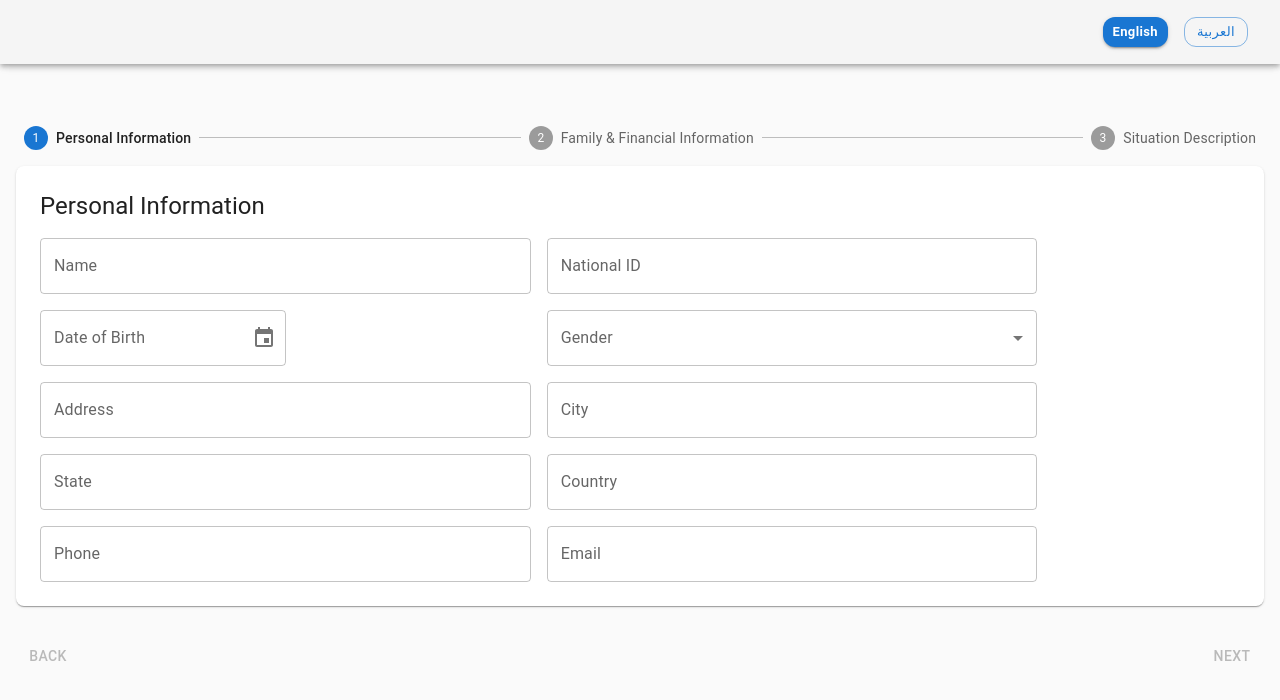
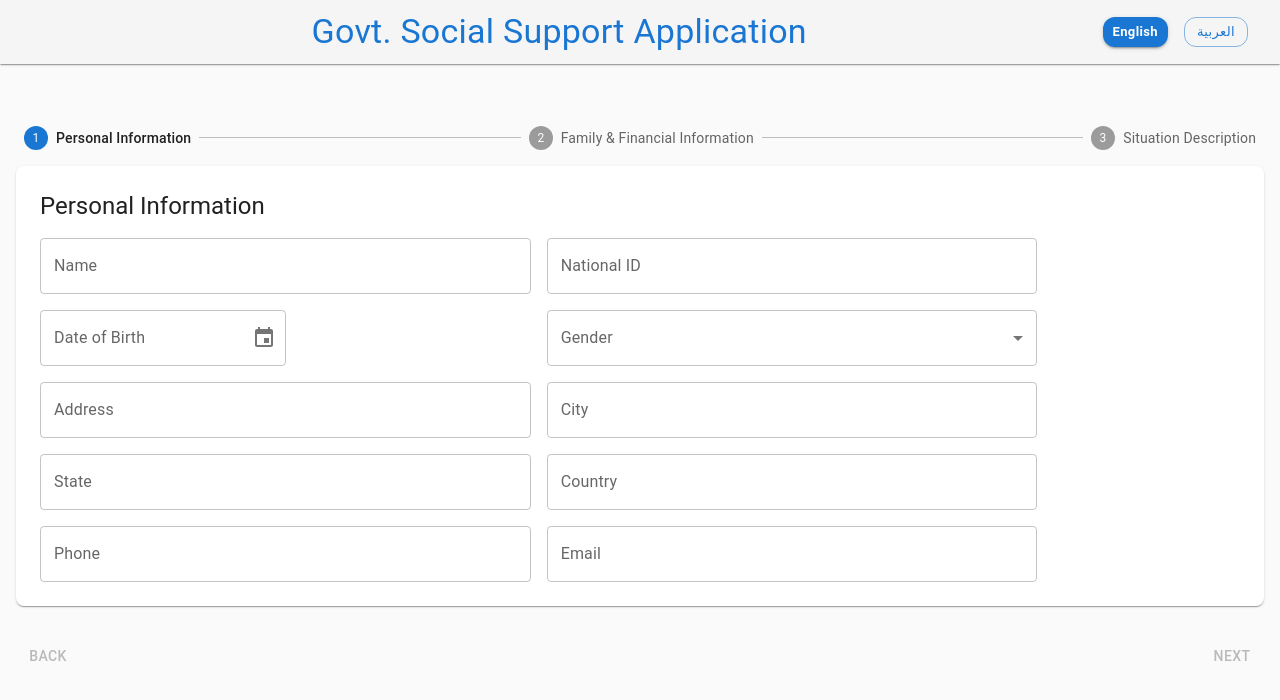
Before and after one commit to arvindtheace/social-support-portal, a React (Vite) app: page / in a window 1280 px wide. Shown: the top 700 px of the page. Built offline with nearby package versions, Linux system fonts and the light colour scheme.

Commit message:
finishing touches

```diff
--- a/package.json
+++ b/package.json
@@ -5,6 +5,7 @@
   "type": "module",
   "scripts": {
     "dev": "vite",
+    "start": "concurrently \"npm run dev\" \"node server.js\"",
     "build": "vite build",
     "lint": "eslint .",
     "preview": "vite preview"
@@ -36,6 +37,7 @@
     "@types/react": "^19.1.16",
     "@types/react-dom": "^19.1.9",
     "@vitejs/plugin-react": "^5.0.4",
+    "concurrently": "^9.2.1",
     "eslint": "^9.36.0",
     "eslint-plugin-react-hooks": "^5.2.0",
     "eslint-plugin-react-refresh": "^0.4.22",
--- a/src/components/FormContainer.jsx
+++ b/src/components/FormContainer.jsx
@@ -116,7 +116,7 @@ const FormContainer = ({ theme }) => {
             {activeStep === steps.length ? (
                 <React.Fragment>
                     <Typography sx={{ mt: 2, mb: 1 }}>
-                        All steps completed - you&apos;re finished
+                        {t('All steps completed - you are finished')}
                     </Typography>
                     <Box sx={{ display: 'flex', flexDirection: 'row', pt: 2 }}>
                         <Box sx={{ flex: '1 1 auto' }} />
--- a/src/components/TopBar.jsx
+++ b/src/components/TopBar.jsx
@@ -1,22 +1,50 @@
-import AppBar from '@mui/material/AppBar';
-import Toolbar from '@mui/material/Toolbar';
-import Button from '@mui/material/Button';
+import AppBar from "@mui/material/AppBar";
+import Toolbar from "@mui/material/Toolbar";
+import Typography from "@mui/material/Typography";
+import Button from "@mui/material/Button";
+import Box from "@mui/material/Box";
+import { useTranslation } from "react-i18next";
 
 const TopBar = ({ i18n, lngs }) => {
+    const { t } = useTranslation();
     return (
-        <AppBar position="fixed" color="default">
-            <Toolbar sx={{ display: 'flex', justifyContent: 'flex-end' }}>
+        <AppBar position="fixed" color="default" elevation={1}>
+            <Toolbar
+                sx={{
+                    display: "flex",
+                    justifyContent: "space-between",
+                    alignItems: "center",
+                }}
+            >
+                {/* App Title */}
+                <Typography
+                    sx={{
+                        fontWeight: 600,
+                        flexGrow: 1,
+                        textAlign: "center",
+                        color: "primary.main",
+                        typography: { xs: "h6", sm: "h5", md: "h4" }
+                    }}
+                >
+                    {t('Govt. Social Support Application')}
+                </Typography>
+
+                {/* Language Buttons */}
+                <Box sx={{ display: "flex", alignItems: "center" }}>
                     {Object.keys(lngs).map((lng) => (
                         <Button
                             key={lng}
-                        variant={i18n.resolvedLanguage === lng ? 'contained' : 'outlined'}
+                            variant={
+                                i18n.resolvedLanguage === lng ? "contained" : "outlined"
+                            }
                             color="primary"
                             size="small"
                             sx={{
                                 mx: 1,
-                            textTransform: 'none',
+                                textTransform: "none",
                                 borderRadius: 3,
-                            fontWeight: i18n.resolvedLanguage === lng ? 'bold' : 'normal',
+                                fontWeight:
+                                    i18n.resolvedLanguage === lng ? "bold" : "normal",
                             }}
                             onClick={() => {
                                 i18n.changeLanguage(lng);
@@ -25,6 +53,7 @@ const TopBar = ({ i18n, lngs }) => {
                             {lngs[lng].nativeName}
                         </Button>
                     ))}
+                </Box>
             </Toolbar>
         </AppBar>
     );
--- a/src/components/inputs/DateInput.jsx
+++ b/src/components/inputs/DateInput.jsx
@@ -14,6 +14,7 @@ const DateInput = ({ name, control, label, rules, errors }) => (
       render={({ field }) => (
         <DatePicker
           label={label}
+          disableFuture
           value={field.value ? dayjs(field.value) : null}
           onChange={(date) => field.onChange(date ? date.toISOString() : "")}
           renderInput={(params) => (
--- a/src/i18n.js
+++ b/src/i18n.js
@@ -1,15 +1,8 @@
 import i18n from 'i18next';
 import { initReactI18next } from 'react-i18next';
-// import LanguageDetector from 'i18next-browser-languagedetector';
 
 i18n
-    // detect user language
-    //   // learn more: https://github.com/i18next/i18next-browser-languageDetector
-    //   .use(LanguageDetector)
-    // pass the i18n instance to react-i18next.
     .use(initReactI18next)
-    // init i18next
-    // for all options read: https://www.i18next.com/overview/configuration-options
     .init({
         debug: true,
         fallbackLng: 'en',
@@ -66,7 +59,9 @@ i18n
                     "Current Financial Situation": "Current Financial Situation",
                     "Help me to write": "Help me to write",
                     "Employment Circumstances": "Employment Circumstances",
-                    "Reason for Applying": "Reason for Applying"
+                    "Reason for Applying": "Reason for Applying",
+                    "Govt. Social Support Application": "Govt. Social Support Application",
+                    "All steps completed - you are finished": "All steps completed - you are finished",
                 }
             },
             ar: {
@@ -119,7 +114,9 @@ i18n
                     "Current Financial Situation": "الوضع المالي الحالي",
                     "Help me to write": "ساعدني في الكتابة",
                     "Employment Circumstances": "ظروف العمل",
-                    "Reason for Applying": "سبب التقديم"
+                    "Reason for Applying": "سبب التقديم",
+                    "Govt. Social Support Application": "طلب دعم اجتماعي حكومي",
+                    "All steps completed - you are finished": "تم إكمال جميع الخطوات - لقد انتهيت",
 
                 }
             }
```
Also changed, not shown: 1 other file (tests, documents, lock files or other folders). Lines whose indentation alone changed are shown as unchanged.
